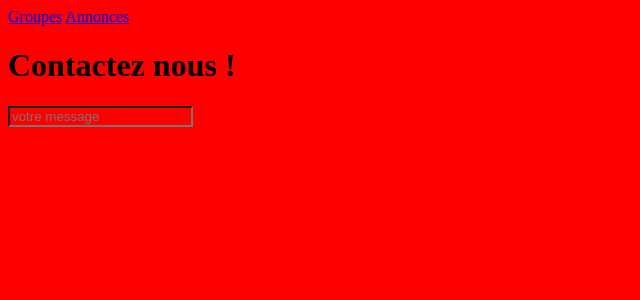
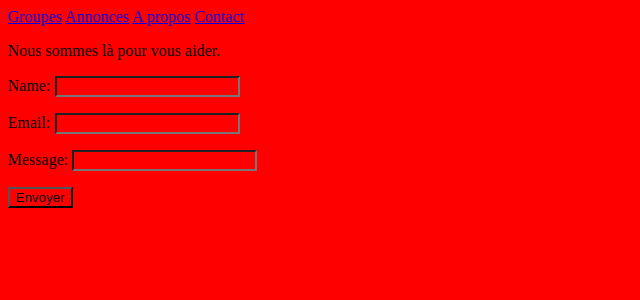
Before and after one commit to Leo-Brd/OC_Django, a Django app: page /contact-us/ in a window 1280 px wide. Shown: the top 300 px of the page, without its empty margins (0-640 px from the left). Run offline with Django 5.2, Linux system fonts and the light colour scheme.

Commit message:
Add first django form

```diff
--- /dev/null
+++ b/merchex/listings/forms.py
@@ -0,0 +1,7 @@
+
+from django import forms
+
+class ContactUsForm(forms.Form):
+   name = forms.CharField(required=False)
+   email = forms.EmailField()
+   message = forms.CharField(max_length=1000)
--- a/merchex/listings/static/listings/styles.css
+++ b/merchex/listings/static/listings/styles.css
@@ -1 +1,3 @@
 * { background: red }
+
+.errorlist { margin-bottom: -10px }
--- a/merchex/listings/templates/listings/base.html
+++ b/merchex/listings/templates/listings/base.html
@@ -10,6 +10,8 @@
         <nav>
             <a href="{% url 'band-list' %}">Groupes</a>
             <a href="{% url 'listings-list' %}">Annonces</a>
+            <a href="{% url 'about' %}">A propos</a>
+            <a href="{% url 'contact' %}">Contact</a>
         </nav>
 
         {% block content %}{% endblock %}
--- a/merchex/listings/templates/listings/contact.html
+++ b/merchex/listings/templates/listings/contact.html
@@ -1,12 +1,13 @@
 
 {% extends 'listings/base.html' %}
 
-
 {% block content %}
 
-<h1>Contactez nous !</h1>
-<form>
-    <input type="text" placeholder="votre message">
+<p>Nous sommes là pour vous aider.</p>
+<form action="" method="post" novalidate>
+    {% csrf_token %}
+    {{ form.as_p }}
+    <input type="submit" value="Envoyer">
 </form>
 
 {% endblock %}
--- a/merchex/listings/views.py
+++ b/merchex/listings/views.py
@@ -1,8 +1,11 @@
 from django.shortcuts import render
 from django.http import HttpResponse
+from django.core.mail import send_mail
+from django.shortcuts import redirect
 
 from listings.models import Band
 from listings.models import Listing
+from listings.forms import ContactUsForm
 
 
 def band_list(request):
@@ -10,10 +13,10 @@ def band_list(request):
     return render(request, 'listings/band_list.html', {'bands': bands})
 
 def band_detail(request, id):
-   band = Band.objects.get(id=id)
-   return render(request,
-          'listings/band_detail.html',
-         {'band': band})
+    band = Band.objects.get(id=id)
+    return render(request,
+        'listings/band_detail.html',
+        {'band': band})
 
 def about(request):
     return render(request, 'listings/about.html')
@@ -23,10 +26,26 @@ def listings(request):
     return render(request, 'listings/listings_list.html', {'listings': listings})
 
 def listing_detail(request, id):
-   listing = Listing.objects.get(id=id)
-   return render(request,
-          'listings/listing_detail.html',
-         {'listing': listing})
+    listing = Listing.objects.get(id=id)
+    return render(request,
+        'listings/listing_detail.html',
+        {'listing': listing})
 
-def contactUs(request):
-    return render(request, 'listings/contact.html')
+
+def contact(request):
+    if request.method == 'POST':
+        form = ContactUsForm(request.POST)
+
+        if form.is_valid():
+            send_mail(
+            subject=f'Message from {form.cleaned_data["name"] or "anonyme"} via MerchEx Contact Us form',
+            message=form.cleaned_data['message'],
+            from_email=form.cleaned_data['email'],
+            recipient_list=['admin@merchex.xyz'],)
+            return redirect('/')
+    else:
+        form = ContactUsForm()
+
+    return render(request,
+                'listings/contact.html',
+                {'form': form})
--- a/merchex/merchex/settings.py
+++ b/merchex/merchex/settings.py
@@ -11,6 +11,8 @@ https://docs.djangoproject.com/en/5.2/ref/settings/
 """
 
 from pathlib import Path
+
+EMAIL_BACKEND = 'django.core.mail.backends.console.EmailBackend'
 
 # Build paths inside the project like this: BASE_DIR / 'subdir'.
 BASE_DIR = Path(__file__).resolve().parent.parent
--- a/merchex/merchex/urls.py
+++ b/merchex/merchex/urls.py
@@ -22,8 +22,8 @@ urlpatterns = [
     path('admin/', admin.site.urls),
     path('bands/', views.band_list, name='band-list'),
     path('bands/<int:id>/', views.band_detail, name='band-detail'),
-    path('about-us/', views.about),
+    path('about-us/', views.about, name='about'),
     path('listings/', views.listings, name = 'listings-list'),
     path('listings/<int:id>/', views.listing_detail, name='listing-detail'),
-    path('contact-us/', views.contactUs),
+    path('contact-us/', views.contact, name='contact'),
 ]
```
